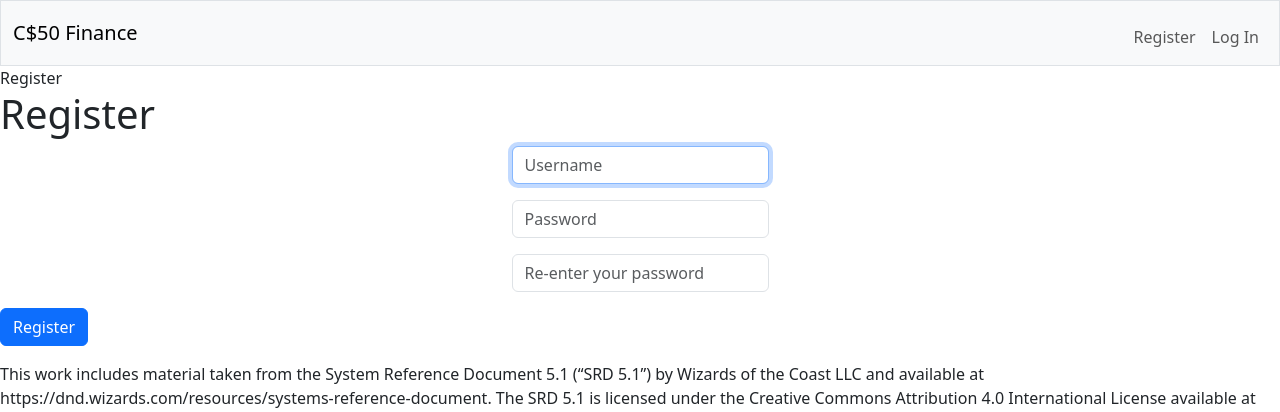
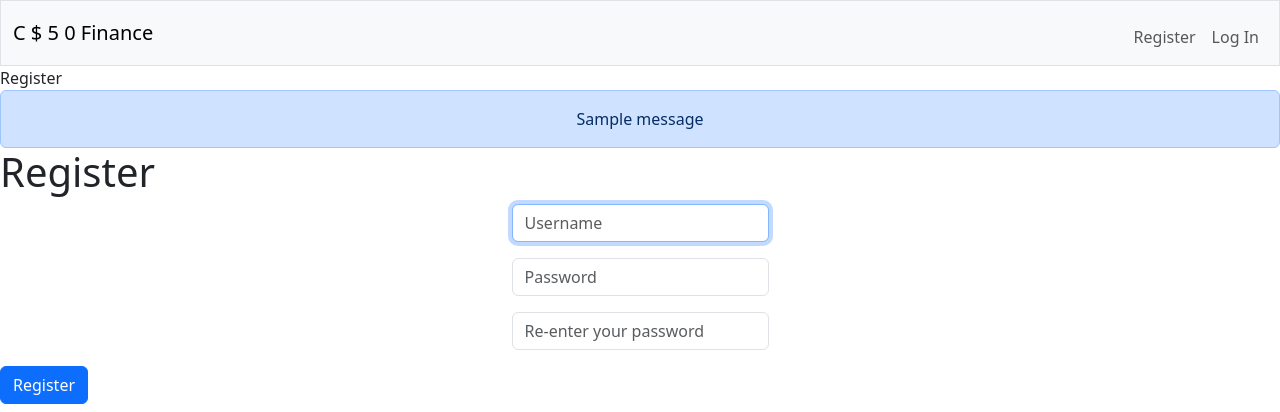
Before and after one commit to squabzilla/CS50-FinalProject, a Flask app: page /register in a window 1280 px wide. Shown: the top 412 px of the page. Run offline with Flask 3, Linux system fonts and the light colour scheme; tables that the repository leaves empty hold one stand-in row (values such as "Sample post"); one stand-in notice (Sample message) is shown; some libraries are stand-ins or nearby versions.

Commit message:
Jun 7, 2024, 2:00 PM

```diff
--- a/Main/templates/layout.html
+++ b/Main/templates/layout.html
@@ -11,27 +11,35 @@ and modified it from there
     <title>{% block title %}{% endblock %}</title>
     <link href="https://cdn.jsdelivr.net/npm/bootstrap@5.3.3/dist/css/bootstrap.min.css" rel="stylesheet" integrity="sha384-QWTKZyjpPEjISv5WaRU9OFeRpok6YctnYmDr5pNlyT2bRjXh0JMhjY6hW+ALEwIH" crossorigin="anonymous">
   </head>
+
   <body>
 
     <script src="https://cdn.jsdelivr.net/npm/bootstrap@5.3.3/dist/js/bootstrap.bundle.min.js" integrity="sha384-YvpcrYf0tY3lHB60NNkmXc5s9fDVZLESaAA55NDzOxhy9GkcIdslK1eN7N6jIeHz" crossorigin="anonymous"></script>
     <!-- below: copied basic nav-bar html shell from: CS50 Week 9 C$50 Finance layout.html (that was provided to us by CS50), then modified from there-->
     <nav class="bg-light border navbar navbar-expand-md navbar-light">
       <div class="container-fluid">
-          <a class="navbar-brand" href="/"><span class="blue">C</span><span class="red">$</span><span class="yellow">5</span><span class="green">0</span> <span class="red">Finance</span></a>
+        <a class="navbar-brand" href="/">
+          <span class="blue">C</span>
+          <span class="red">$</span>
+          <span class="yellow">5</span>
+          <span class="green">0</span>
+          <span class="red">Finance</span>
+        </a>
         <button aria-controls="navbar" aria-expanded="false" aria-label="Toggle navigation" class="navbar-toggler" data-bs-target="#navbar" data-bs-toggle="collapse" type="button">
           <span class="navbar-toggler-icon"></span>
         </button>
         <div class="collapse navbar-collapse" id="navbar">
           {% if session["user_id"] %}
             <ul class="navbar-nav me-auto mt-2">
+
+            </ul>
+            <ul class="navbar-nav ms-auto mt-2">
               <!--
               <li class="nav-item"><a class="nav-link" href="/quote">Quote</a></li>
               <li class="nav-item"><a class="nav-link" href="/buy">Buy</a></li>
               <li class="nav-item"><a class="nav-link" href="/sell">Sell</a></li>
               <li class="nav-item"><a class="nav-link" href="/history">History</a></li>
               -->
-                  </ul>
-                  <ul class="navbar-nav ms-auto mt-2">
               <li class="nav-item"><a class="nav-link" href="/logout">Log Out</a></li>
             </ul>
           {% else %}
@@ -46,6 +54,14 @@ and modified it from there
   <!-- above: copied basic nav-bar html shell from: CS50 Week 9 C$50 Finance layout.html (that was provided to us by CS50), then modified from there-->
 
     <header>{% block header %}{% endblock %}</header>
+
+    {% if get_flashed_messages() %}
+      <header>
+        <div class="alert alert-primary mb-0 text-center" role="alert">
+          {{ get_flashed_messages() | join(" ") }}
+        </div>
+      </header>
+    {% endif %}
 
     <main>
       {% if error %}
```
Lines whose indentation alone changed are shown as unchanged.
